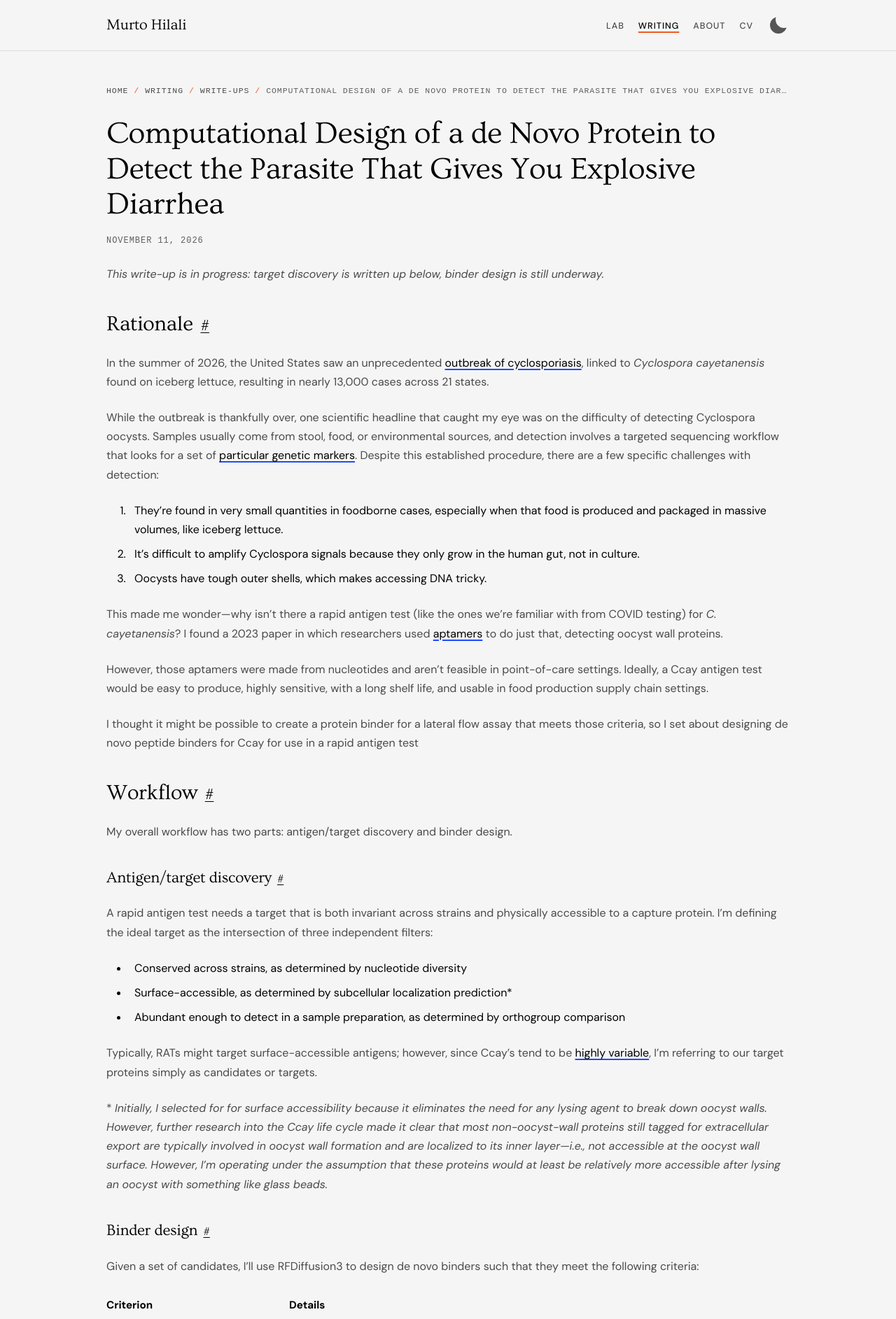
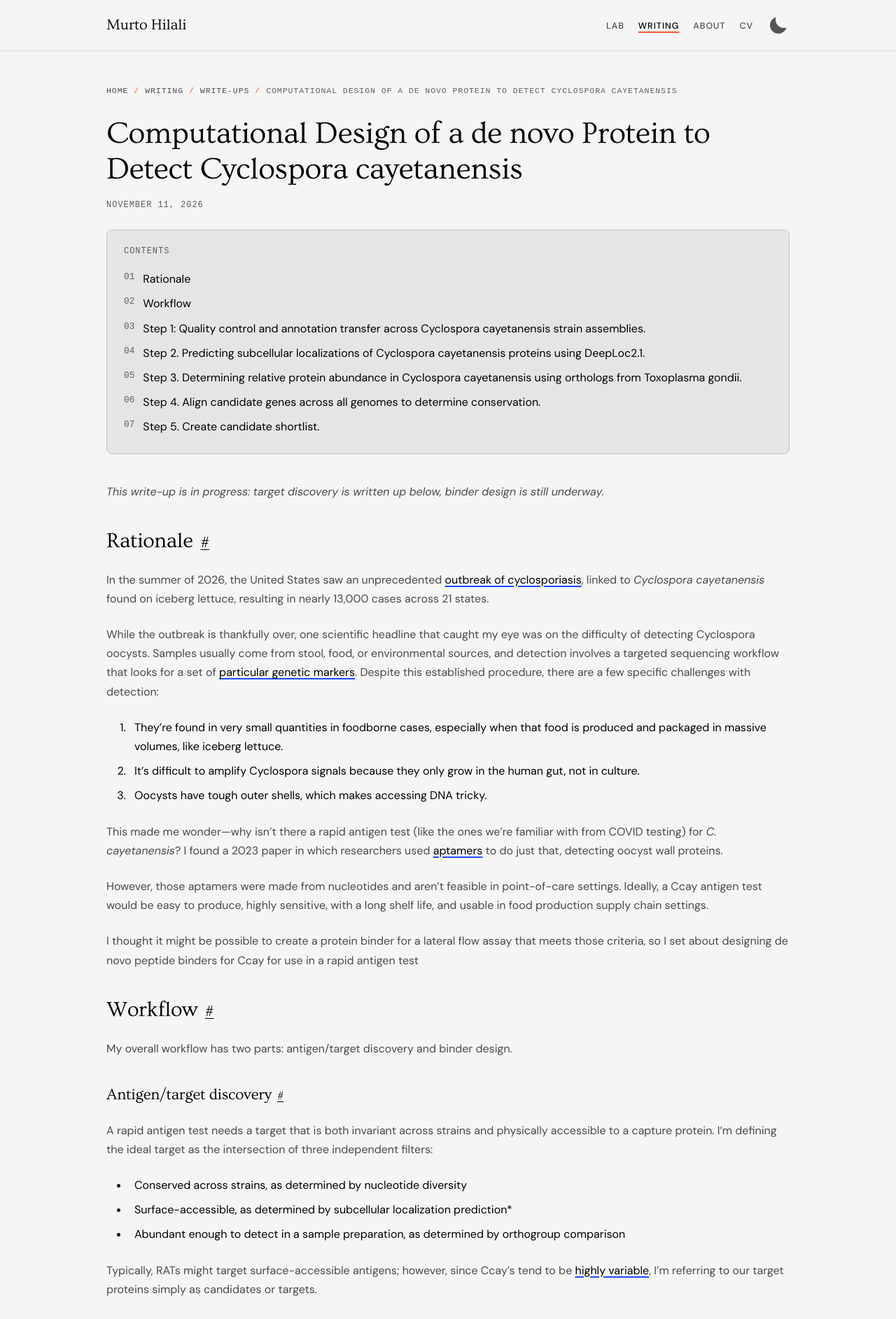
Before and after one commit to MurtoHilali/murtohilali.github.io, a Jekyll site: the page built from _posts/2026-11-11-cyclospora-rat-binders.md, in a window 1280 px wide. Shown: the top 1885 px of the page at 70% size. Built offline with Jekyll 4.4.1, drawn with Linux system fonts in a browser that asks for light colours; some web fonts are replaced.

Commit message:
Retitle the Cyclospora write-up and give long write-ups a contents list
Murto's rename: "Computational Design of a de Novo Protein to Detect
Cyclospora cayetanensis". The slug and URL are unchanged.

The post layout builds the contents from the post's own h2 headings, so
bodies stay as written, for write-ups with at least four sections and a
thousand words that don't already carry a hand-written one: Cyclospora,
PAC-MAPS and the AlphaFold-Multimer PPI post. DAMIA, PepBDB-ML and the
acarbose screen keep theirs; Hyperjudge and the PepBDB benchmark are too
short or have too few real sections. A post can opt out with `toc: false`.

Co-Authored-By: Claude Opus 5 <noreply@anthropic.com>

```diff
--- a/_layouts/post.html
+++ b/_layouts/post.html
@@ -41,6 +41,32 @@ layout: default
   </p>
 
   {%- comment -%}
+    Contents, built at render time from the post's own h2 headings (kramdown
+    gives each one an id), so post bodies stay as written. Only for long
+    write-ups, and never for the three that carry a hand-written one. A post
+    can opt out with `toc: false` in its front matter.
+  {%- endcomment -%}
+  {%- assign h2_chunks = content | split: '<h2 id="' -%}
+  {%- assign h2_count = h2_chunks | size | minus: 1 -%}
+  {%- assign has_manual_toc = false -%}
+  {%- if content contains 'id="table-of-contents"' %}{% assign has_manual_toc = true %}{% endif -%}
+  {%- assign long_enough = false -%}
+  {%- assign word_count = content | number_of_words -%}
+  {%- if h2_count >= 4 and word_count >= 1000 %}{% assign long_enough = true %}{% endif -%}
+  {%- if page.kind == "writeup" and page.toc != false and long_enough and has_manual_toc == false %}
+  <nav class="post-toc" aria-label="Contents">
+    <p class="post-toc-title">Contents</p>
+    <ol>
+      {%- for chunk in h2_chunks offset: 1 %}
+      {%- assign heading_id = chunk | split: '"' | first -%}
+      {%- assign heading_text = chunk | split: '</h2>' | first | split: '">' | last | strip_html | strip -%}
+      <li><a href="#{{ heading_id }}">{{ heading_text }}</a></li>
+      {%- endfor %}
+    </ol>
+  </nav>
+  {%- endif %}
+
+  {%- comment -%}
     Image loading hints, added at render time so post sources stay as
     written: the first image (usually the cover, often the LCP element)
     loads with high priority, every later one lazily.
--- a/_posts/2026-11-11-cyclospora-rat-binders.md
+++ b/_posts/2026-11-11-cyclospora-rat-binders.md
@@ -1,6 +1,6 @@
 ---
 layout: post
-title: "Computational Design of a de Novo Protein to Detect the Parasite That Gives You Explosive Diarrhea"
+title: "Computational Design of a de novo Protein to Detect Cyclospora cayetanensis"
 description: Screening the Cyclospora cayetanensis proteome for a rapid antigen test target, from 47 genome assemblies down to 9 candidates.
 kind: writeup
 tags: bioinformatics protein-design diagnostics
--- a/_sass/_main.scss
+++ b/_sass/_main.scss
@@ -25,6 +25,57 @@ main {
   padding: 3rem 1.5rem 4rem;
   display: flex;
   flex-direction: column;
+}
+
+/* Contents, above the body of a long write-up */
+.post-toc {
+  margin: 0 0 2.5rem;
+  padding: 1.25rem 1.5rem;
+  border: 1px solid var(--line);
+  border-radius: 8px;
+  background-color: var(--card-bg);
+
+  ol {
+    list-style: none;
+    counter-reset: toc;
+    margin: 0;
+    padding: 0;
+  }
+  li {
+    counter-increment: toc;
+    display: flex;
+    gap: 0.75rem;
+    margin: 0;
+    padding: 0.25rem 0;
+  }
+  li::before {
+    content: counter(toc, decimal-leading-zero);
+    flex-shrink: 0;
+    font-family: var(--font-mono);
+    font-size: 0.8rem;
+    color: var(--text-light);
+  }
+}
+
+/* Beats the running-text link underline from _paint.scss */
+.post .post-toc li a {
+  color: var(--text-main);
+  text-decoration: none;
+}
+.post .post-toc li a:hover {
+  color: var(--link-color);
+  text-decoration: underline;
+  text-decoration-thickness: 1px;
+  opacity: 1;
+}
+
+.post-toc-title {
+  margin: 0 0 0.75rem;
+  font-family: var(--font-mono);
+  font-size: 0.75rem;
+  letter-spacing: 0.08em;
+  text-transform: uppercase;
+  color: var(--text-light);
 }
 
 /* Breadcrumbs above a post's title. The current post is the last crumb,
```
